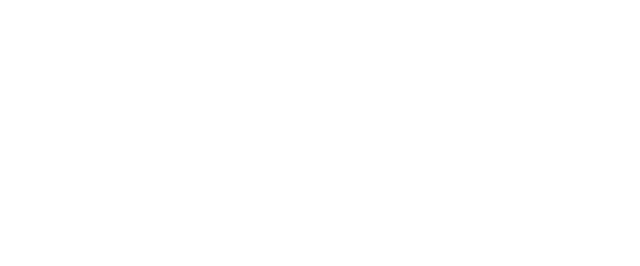
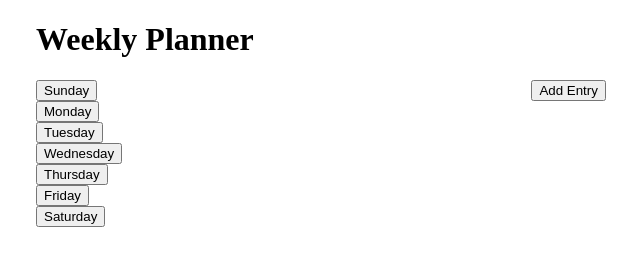
Before and after one commit to sallysujilee/week-planner, a website: page index.html in a window 1280 px wide. Shown: the whole page, without its empty margins (178-818 px from the left). Drawn offline with Linux system fonts and the light colour scheme.

Commit message:
weekly planner update 1

```diff
--- a/css/styles.css
+++ b/css/styles.css
@@ -0,0 +1,7 @@
+.container {
+  display: flex;
+}
+
+.days-of-week {
+  flex-basis: calc(100% / 7);
+}
--- a/index.html
+++ b/index.html
@@ -18,10 +18,26 @@
 <body>
   <header>
     <div class="container">
+      <h1>Weekly Planner</h1><br>
     </div>
   </header>
   <main class="container">
     <div data-view="entry-form"></div>
+
+    <div class="row">
+      <div class="days-of-week">
+        <button>Sunday</button>
+        <button>Monday</button>
+        <button>Tuesday</button>
+        <button>Wednesday</button>
+        <button>Thursday</button>
+        <button>Friday</button>
+        <button>Saturday</button>
+      </div><br>
+    </div>
+    <div>
+      <button>Add Entry</button>
+    </div>
     <div data-view="entries" class="hidden"></div>
   </main>
   <script src="js/data.js"></script>
```
